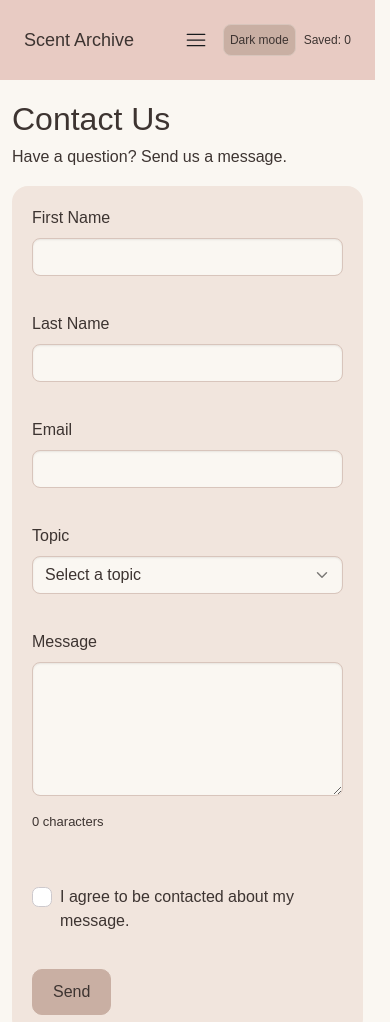
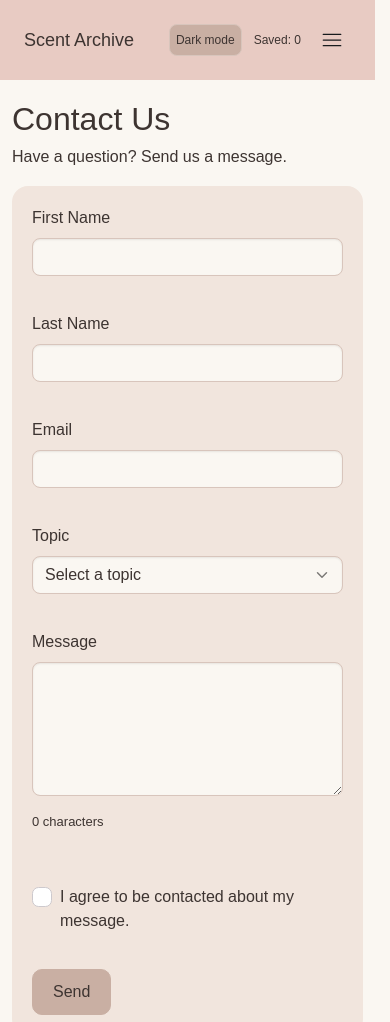
Before and after one commit to Yixuan1224/project2, a plain HTML site: page contact.html in a window 390 px wide. Shown: the top 1022 px of the page. Drawn offline with Linux system fonts and the light colour scheme.

Commit message:
Improve responsive navbar layout

```diff
--- a/contact.html
+++ b/contact.html
@@ -15,15 +15,9 @@
             <div class="container-fluid">
                 <a class="navbar-brand" href="index.html">Scent Archive</a>
 
-                <button class="btn-icon navbar-toggler" type="button"
-                    data-bs-toggle="drawer" data-bs-target="#menu"
-                    aria-controls="menu" aria-expanded="false"
-                    aria-label="Open menu">
-                    <span class="navbar-toggler-icon" aria-hidden="true"></span>
-                </button>
-
-                <dialog class="drawer drawer-end" id="menu" tabindex="-1" aria-labelledby="menuTitle">
-
+                <div class="nav-right">
+                    <dialog class="drawer drawer-end" id="menu"
+                        tabindex="-1" aria-labelledby="menuTitle">
                         <div class="drawer-header">
                             <h2 class="drawer-title" id="menuTitle">Menu</h2>
                             <button class="btn-close" type="button"
@@ -45,11 +39,15 @@
                         </div>
                     </dialog>
 
-                <button type="button" id="theme" aria-pressed="false">
-                    Dark mode
+                    <button type="button" id="theme" aria-pressed="false">Dark mode</button>
+                    <span id="saved" aria-live="polite">Saved: 0</span>
+
+                    <button class="btn-icon navbar-toggler" type="button"
+                        data-bs-toggle="drawer" data-bs-target="#menu"
+                        aria-controls="menu" aria-expanded="false" aria-label="Open menu">
+                        <span class="navbar-toggler-icon" aria-hidden="true"></span>
                     </button>
-
-                <span id="saved" aria-live="polite">Saved: 0</span>
+                </div>
             </div>
         </nav>
     </header>
--- a/css/style.css
+++ b/css/style.css
@@ -67,7 +67,14 @@ img {
 
 .navbar-brand {
     color: var(--text);
-    margin-right: auto;
+    margin-right: 0;
+}
+
+.nav-right {
+    display: flex;
+    align-items: center;
+    gap: 12px;
+    margin-left: auto;
 }
 
 .nav-link,
```
Also changed, not shown: detail.html (+10 -9 lines), index.html (+13 -12 lines). Lines whose indentation alone changed are shown as unchanged.
